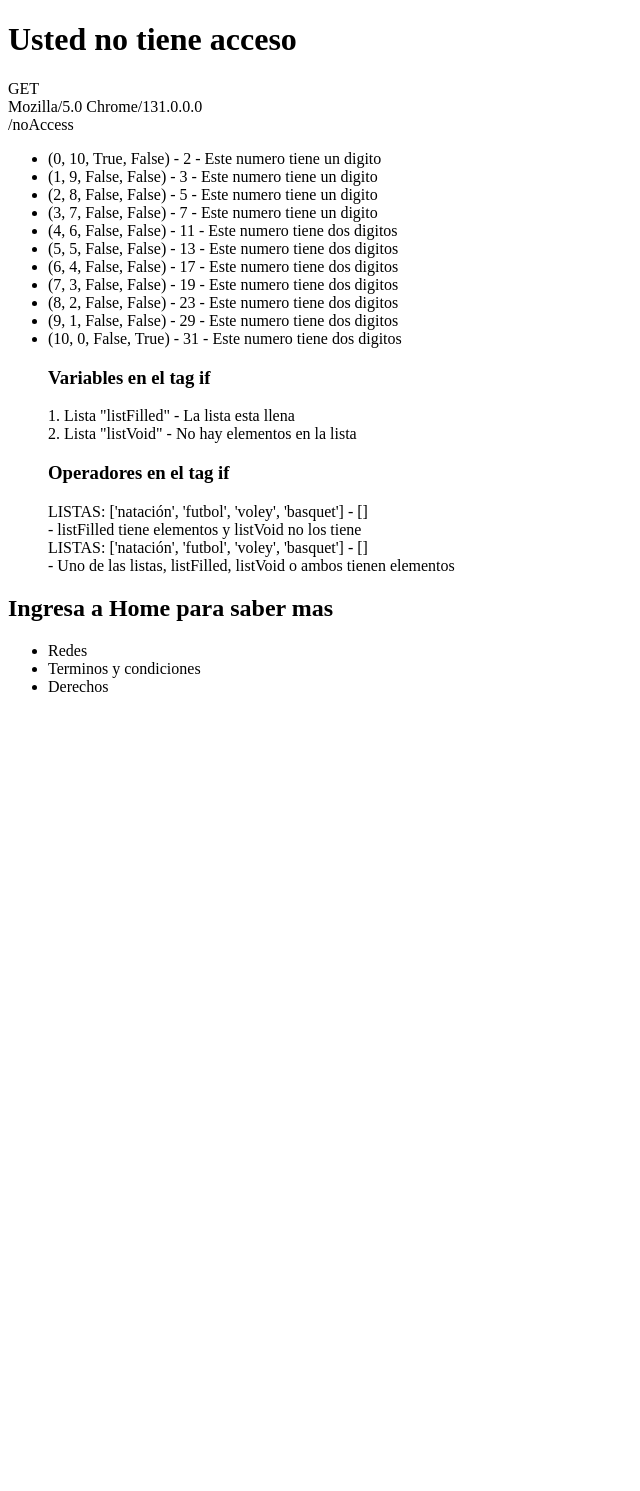
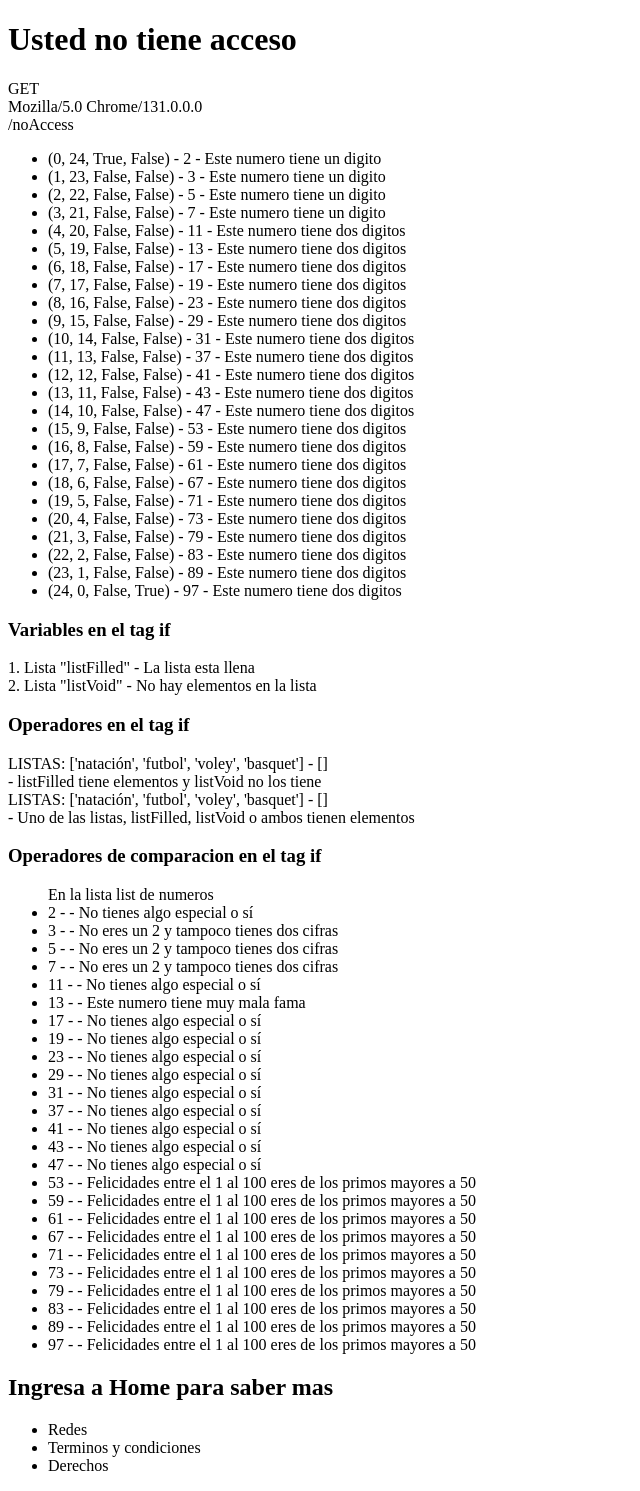
Before and after one commit to JamesCordova/DJango-parte-04, a Django app: page /noAccess in a window 1280 px wide. Shown: the part 88-1579 px from the top of the page, without its empty margins (0-640 px from the left). Before the commit the page ends 780 px from the top, so only its background shows below. Run offline with Django 4.2, Linux system fonts and the light colour scheme.

Commit message:
uso de los operadores de comparacion en una lista probada, esta lista tenia primos del 1 al 100, ademas se corrigio la identacion

```diff
--- a/src/inicio/views.py
+++ b/src/inicio/views.py
@@ -22,7 +22,7 @@ def paginaNoAccess(request, *args, **kwargs):
     myContext = {
         'text': 'Un ejemplo de texto',
         'number': 44.3,
-        'list': [2,3,5,7,11,13,17,19,23,29,31],
+        'list': [2,3,5,7,11,13,17,19,23,29,31,37,41,43,47,53,59,61,67,71,73,79,83,89,97],
         'listVoid': [],
         'listFilled': ['natación', 'futbol', 'voley', 'basquet'] # deportes que me agradan
     }
--- a/src/templates/noAccess.html
+++ b/src/templates/noAccess.html
@@ -18,6 +18,7 @@
             {% endif %}
             </li>
         {% endfor %}
+    </ul>
     <h3>Variables en el tag if</h3>
     <p>
         1. Lista "listFilled"
@@ -49,5 +50,22 @@
             - En definitiva ninguno tiene elemetos
         {% endif %}<br>
     </p>
+    <h3>Operadores de comparacion en el tag if</h3>
+    <ul>
+        En la lista list de numeros
+        {% for item in list %}
+            <li>{{ item }} -
+            {% if item == 13 %}
+                - Este numero tiene muy mala fama
+            {% elif item != 2 and item <= 9  %}
+                - No eres un 2 y tampoco tienes dos cifras
+            {% elif item > 50 %}
+                - Felicidades entre el 1 al 100 eres de los primos mayores a 50
+            {% else %}
+                - No tienes algo especial o sí
+            {% endif %}
+            </li>
+        {% endfor %}
     </ul>
+
 {% endblock %}
```
Lines whose indentation alone changed are shown as unchanged.
